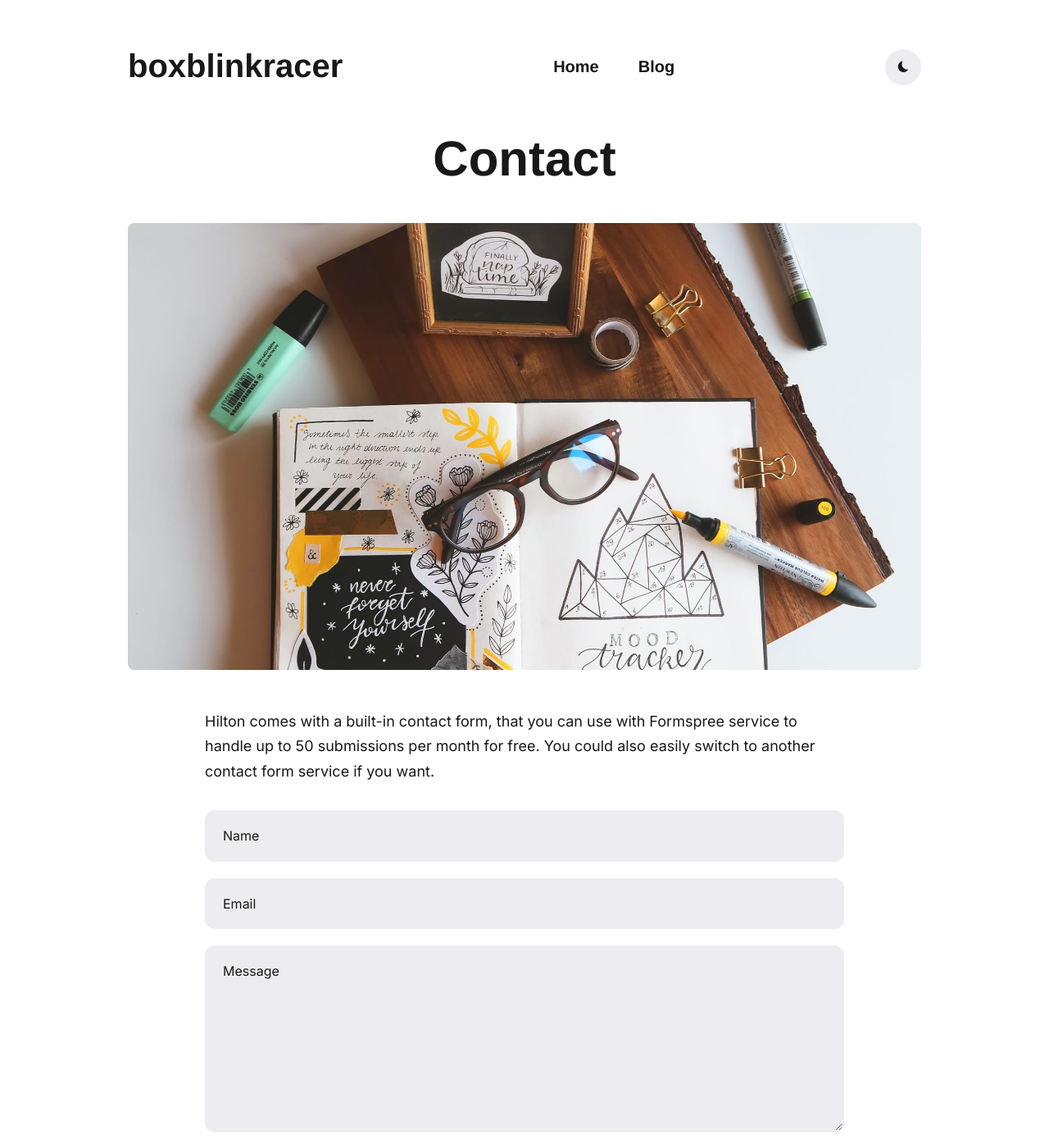
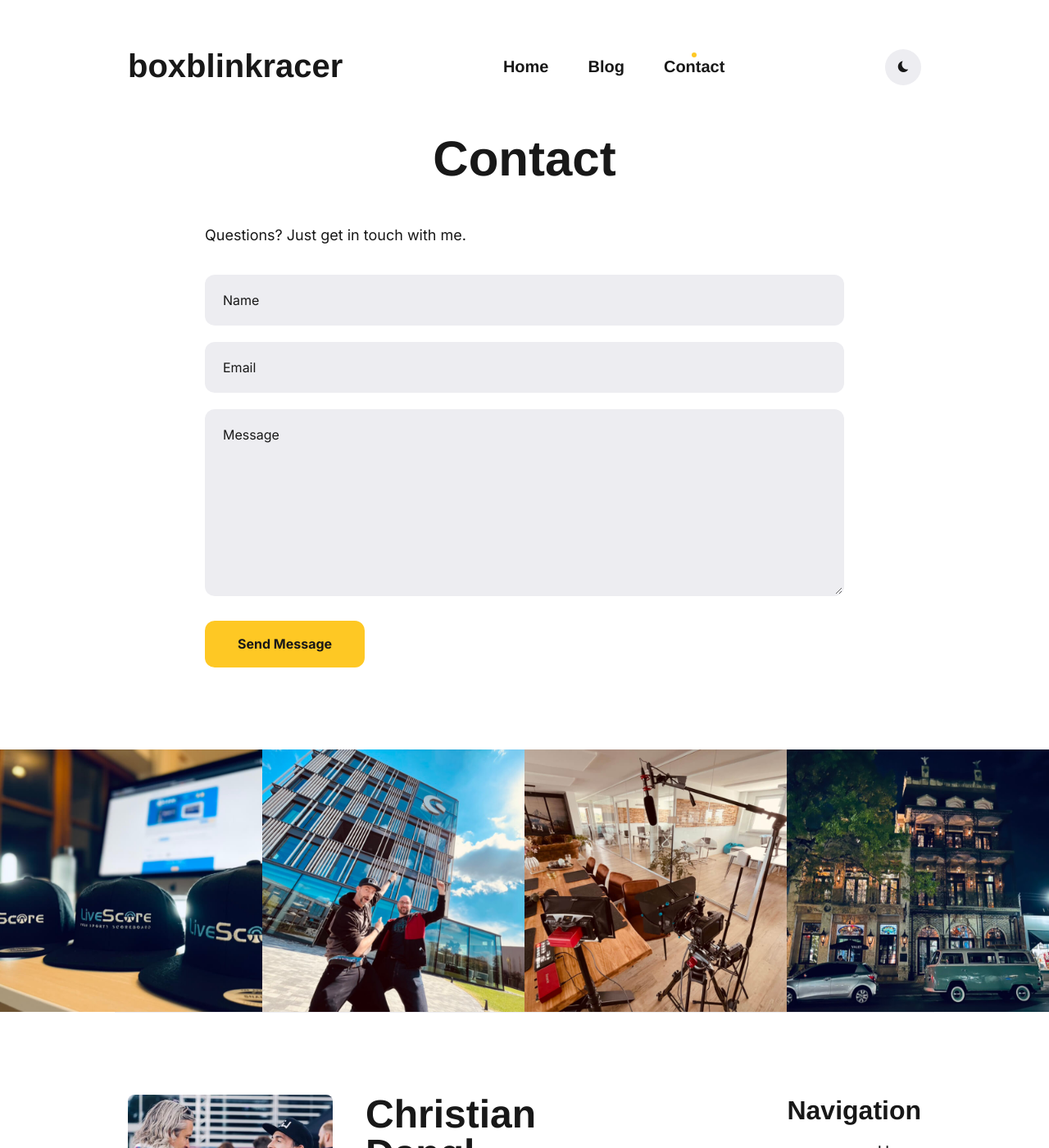
Before and after one commit to boxblinkracer/boxblinkracer.github.io, a Jekyll site: the page built from _pages/contact.html, in a window 1280 px wide and 1400 px high. Shown: the whole window at 82% size. Built offline with Jekyll 4.4.1, drawn with Linux system fonts in a browser that asks for light colours; nearby versions of some CDN libraries; some web fonts are replaced.

Commit message:
add contact form

```diff
--- a/_data/settings.yml
+++ b/_data/settings.yml
@@ -20,7 +20,8 @@
    #   url: '/courses/'
     - title: 'Blog'
       url: '/blog/'
-
+    - title: 'Contact'
+      url: '/contact/'
 
 #-------------------------------
 # Author Settings
@@ -131,13 +132,14 @@
    #   url: '/courses/'
     - title: 'Blog'
       url: '/blog/'
-
+    - title: 'Contact'
+      url: '/contact/'
 
 #-------------------------------
 # Contact Settings
 contact:
-  email: your@email.com # Add your form_id
-  description: Hilton comes with a built-in contact form, that you can use with Formspree service to handle up to 50 submissions per month for free. You could also easily switch to another contact form service if you want. # Add a description of your form
+  email: xlevryww
+  description: Questions? Just get in touch with me.
 
 # NOTE
 # Hilton theme comes with a contact form built-in. You can use this form with Formspree (https://formspree.io/) service and get up to 50 submissions for free. Also, you can easily switch to another service if you want.
--- a/_pages/contact.html
+++ b/_pages/contact.html
@@ -2,7 +2,6 @@
 layout: page
 title: Contact
 permalink: /contact/
-image: '/images/16.jpg'
 ---
 
 <div class="form-box">
```
